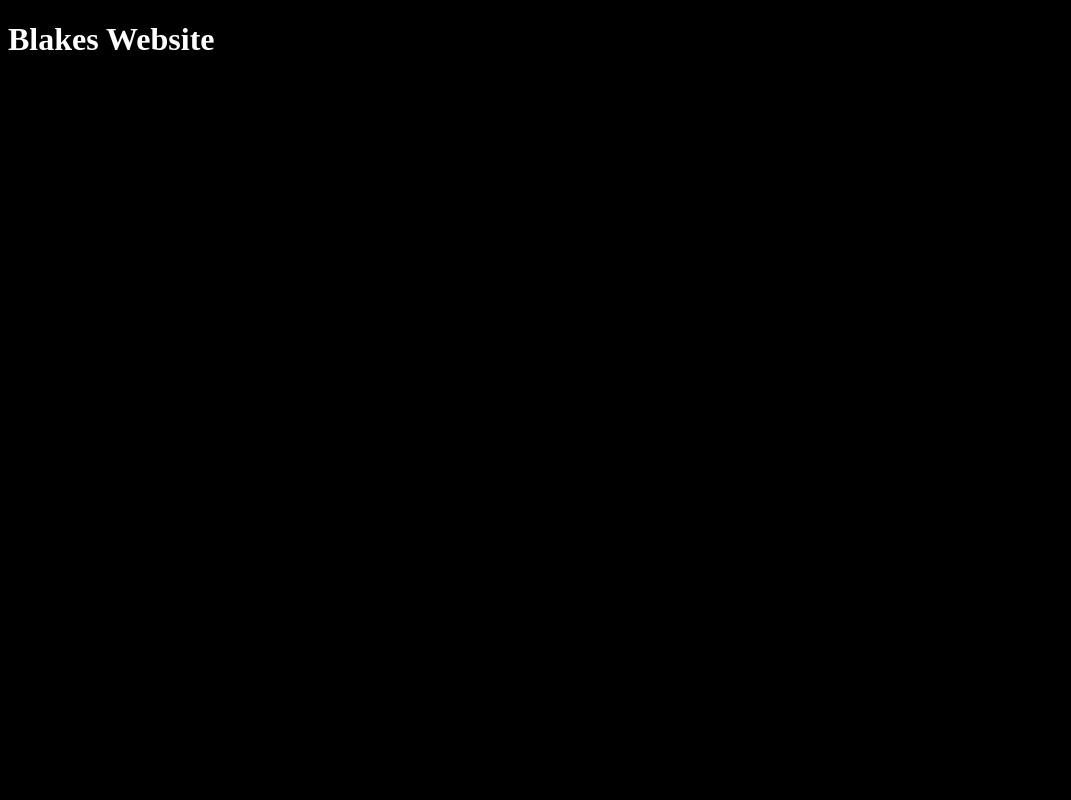
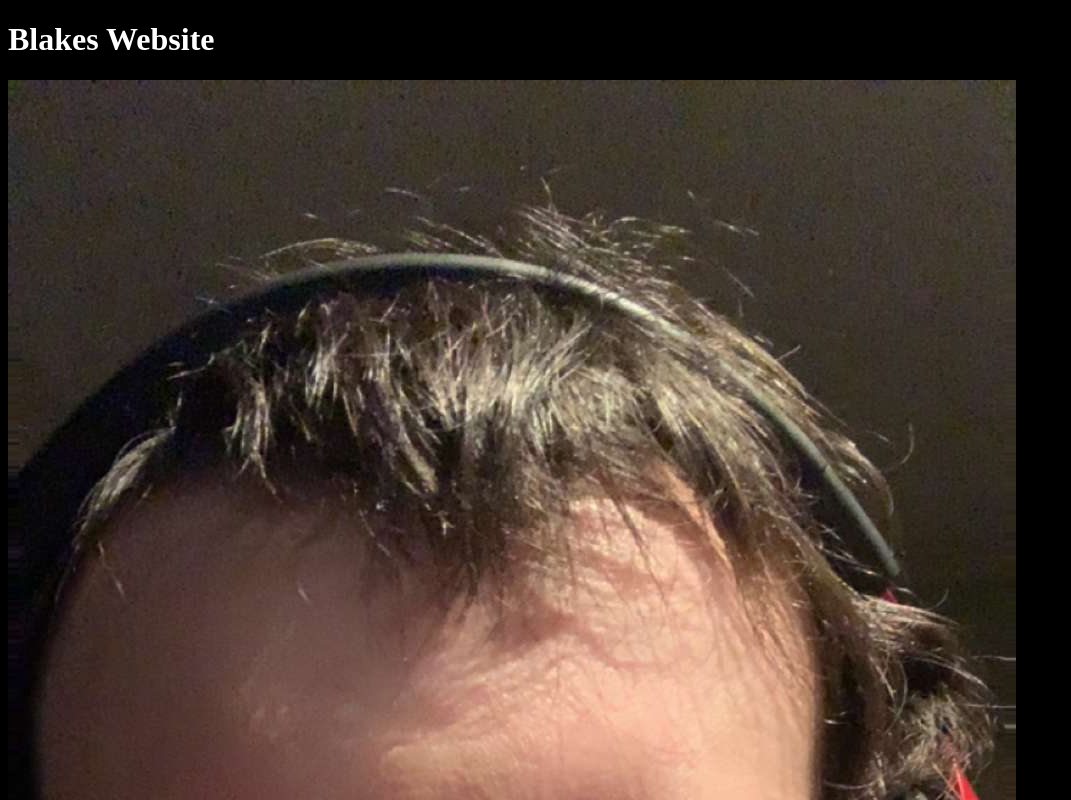
Before and after one commit to brennenmeixner/brennenmeixner.github.io, a plain HTML site: page index.html in a window 1280 px wide. Shown: the top 800 px of the page, without its empty margins (0-1071 px from the left). Drawn offline with Linux system fonts and the light colour scheme.

Commit message:
Update index.html

```diff
--- a/index.html
+++ b/index.html
@@ -13,5 +13,6 @@
 </head>
 <body>
     <h1>Blakes Website</h1>
+    <img src="Snapchat-1112232895.jpg" alt="Description of the image" />
 </body>
 </html>
```
